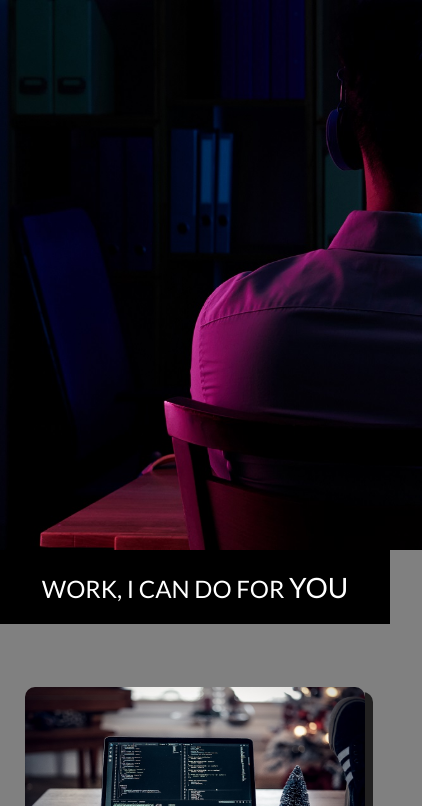
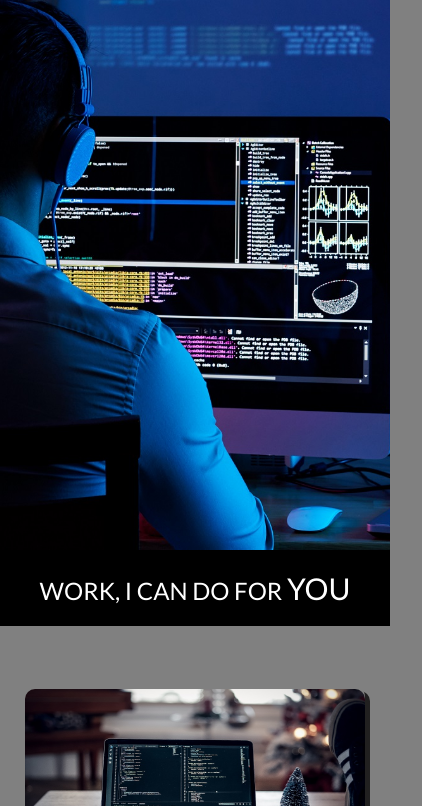
Before and after one commit to akshay-click/Developer-Portfolio-Landing-Page---HTML-CSS-Project---In-Class---9q455j31k711, a plain HTML site: page index.html in a window 390 px wide. Shown: the part 294-1100 px from the top of the page, 422 px wide, since content can reach past the window. Drawn offline with Linux system fonts and the light colour scheme.

Commit message:
modified files

```diff
--- a/index.html
+++ b/index.html
@@ -3,7 +3,7 @@
   <head>
     <meta charset="UTF-8" />
     <meta name="viewport" content="width=device-width, initial-scale=1.0" />
-    <title>Portfolio</title>
+    <title>My Portfolio</title>
     <link rel="stylesheet" href="styles.css" />
     <link rel="preconnect" href="https://fonts.googleapis.com" />
     <link rel="preconnect" href="https://fonts.gstatic.com" crossorigin />
--- a/styles.css
+++ b/styles.css
@@ -5,14 +5,14 @@
 }
 body {
   font-family: "Lato", sans-serif;
-  width: 100vw;
   background-color: grey;
 }
 .hero {
   background-image: url(hero-bg.jpg);
   height: 100vh;
-  width: 100vw;
+  width: 100%;
   background-size: cover;
+  background-position: center;
 }
 .hero-heading {
   font-family: "Lato", sans-serif;
@@ -33,7 +33,6 @@ body {
 .blackbox {
   background-color: #000;
   padding: 20px;
-  /* width: 100vw; */
 }
 .blackbox h3 {
   text-align: center;
@@ -57,7 +56,7 @@ body {
   max-width: 340px;
   height: 400px;
   border-radius: 10px;
-  box-shadow: 8px 8px rgba(27, 26, 26, 0.938);
+  box-shadow: 5px 5px rgba(27, 26, 26, 0.938);
 }
 .card img {
   position: relative;
@@ -87,7 +86,6 @@ body {
   justify-content: space-around;
   align-items: center;
   flex-wrap: wrap;
-  /* background-color: black; */
 }
 .bottom-item {
   max-width: 600px;
@@ -96,7 +94,7 @@ body {
   color: white;
   background-color: rgb(54, 54, 54);
   border-radius: 8px;
-  box-shadow: 8px 8px rgba(27, 26, 26, 0.938);
+  box-shadow: 5px 5px rgba(27, 26, 26, 0.938);
   margin-bottom: 10px;
 }
 .bottom-item h1 {
@@ -112,14 +110,14 @@ body {
 
 @media only screen and (max-width: 786px) {
   .hero {
-    min-width: 50vh;
+    min-height: 50vh;
     text-align: center;
   }
   .blackbox h3 {
     font-size: 24px;
   }
   .blackbox span {
-    font-size: 28px;
+    font-size: 30px;
   }
   .bottom {
     flex-direction: column;
```
